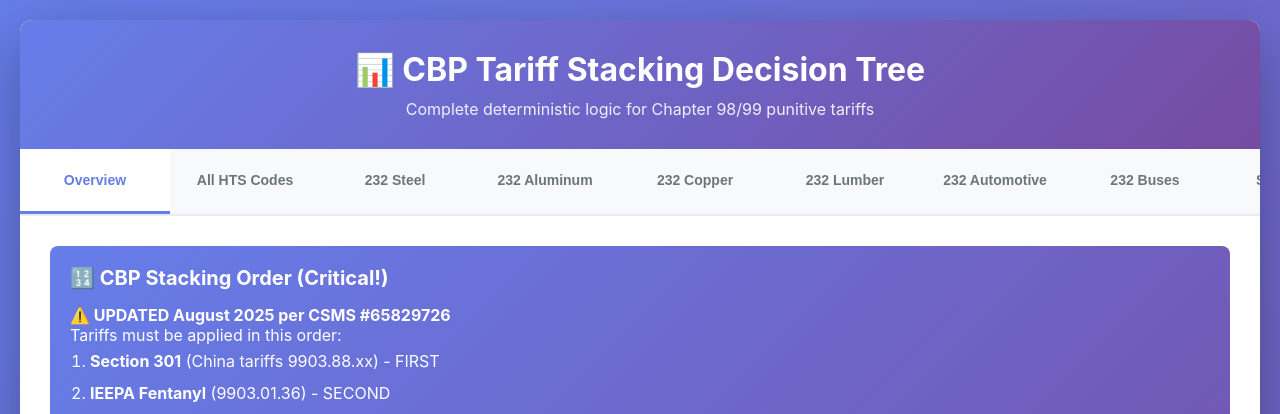
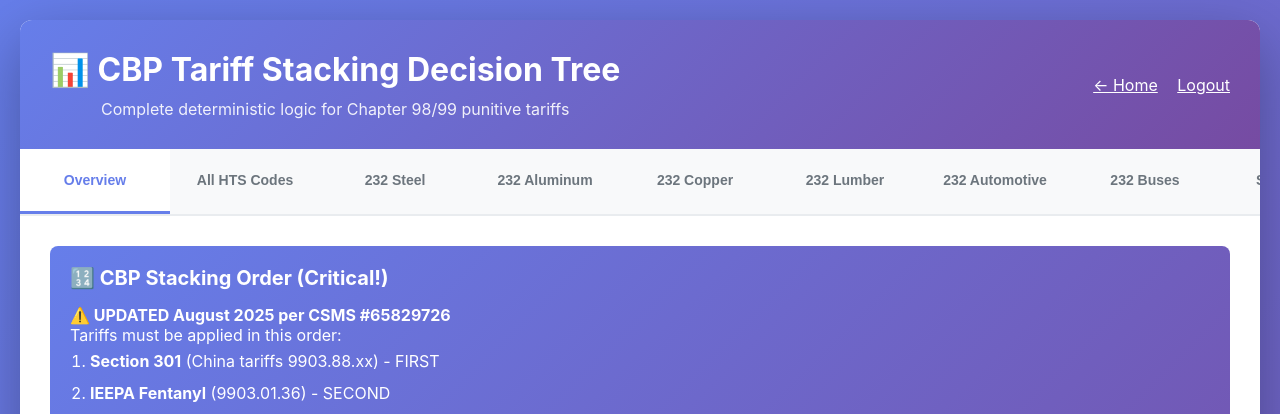
Before and after one commit to kabanec/TariffOptimizer2, a Flask app: page /stacking-decision-tree in a window 1280 px wide. Shown: the top 414 px of the page. Run offline with Flask 3, Linux system fonts and the light colour scheme; the visitor is signed in with stand-in values (Sample User, id 1).

Commit message:
Add Home link to all page headers for consistent navigation
Added '← Home' link to page headers that were missing it to provide
consistent navigation across the application. All pages now have the
same navigation pattern as stacking_builder.html.

Updated pages:
1. tariff_lookup.html - Added Home link before Logout
2. stacking_decision_tree.html - Added navigation section with Home and Logout links
3. api_tester.html - Added navigation section with Home and Logout links

Pages already had Home link:
- stacking_builder.html ✓
- test_validator.html ✓
- exclusion_tester.html ✓

Page that doesn't need Home link:
- index.html (this IS the home page)

All headers now follow the consistent pattern:
- Welcome message
- ← Home link
- Logout link

This improves UX by providing easy navigation back to the home page
from any section of the application.

🤖 Generated with [Claude Code](https://claude.com/claude-code)

Co-Authored-By: Claude <noreply@anthropic.com>

```diff
--- a/templates/stacking_decision_tree.html
+++ b/templates/stacking_decision_tree.html
@@ -250,8 +250,16 @@
 <body>
     <div class="container">
         <div class="header">
-            <h1>📊 CBP Tariff Stacking Decision Tree</h1>
-            <p>Complete deterministic logic for Chapter 98/99 punitive tariffs</p>
+            <div style="display: flex; justify-content: space-between; align-items: center;">
+                <div>
+                    <h1>📊 CBP Tariff Stacking Decision Tree</h1>
+                    <p>Complete deterministic logic for Chapter 98/99 punitive tariffs</p>
+                </div>
+                <div style="text-align: right;">
+                    <a href="{{ url_for('index') }}" style="color: white; text-decoration: underline; margin-right: 15px;">← Home</a>
+                    <a href="{{ url_for('logout') }}" style="color: white; text-decoration: underline;">Logout</a>
+                </div>
+            </div>
         </div>
 
         <div class="nav-tabs">
--- a/templates/tariff_lookup.html
+++ b/templates/tariff_lookup.html
@@ -178,6 +178,7 @@
                 </div>
                 <div style="text-align: right;">
                     <span style="color: white; margin-right: 15px;">Welcome, {{ username }}!</span>
+                    <a href="{{ url_for('index') }}" style="color: white; text-decoration: underline; margin-right: 15px;">← Home</a>
                     <a href="{{ url_for('logout') }}" style="color: white; text-decoration: underline;">Logout</a>
                 </div>
             </div>
```
Also changed, not shown: templates/api_tester.html (+10 -2 lines).
